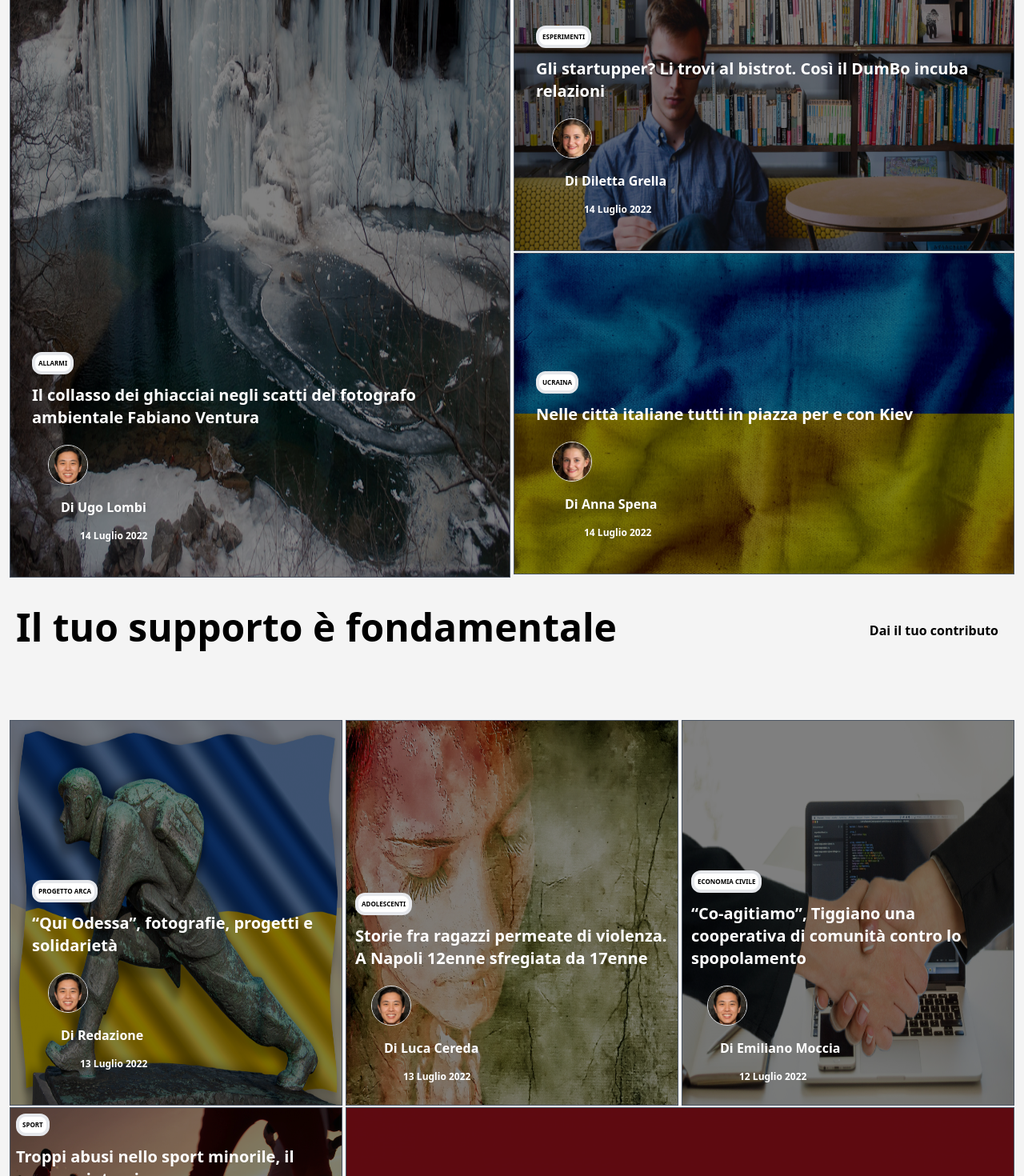
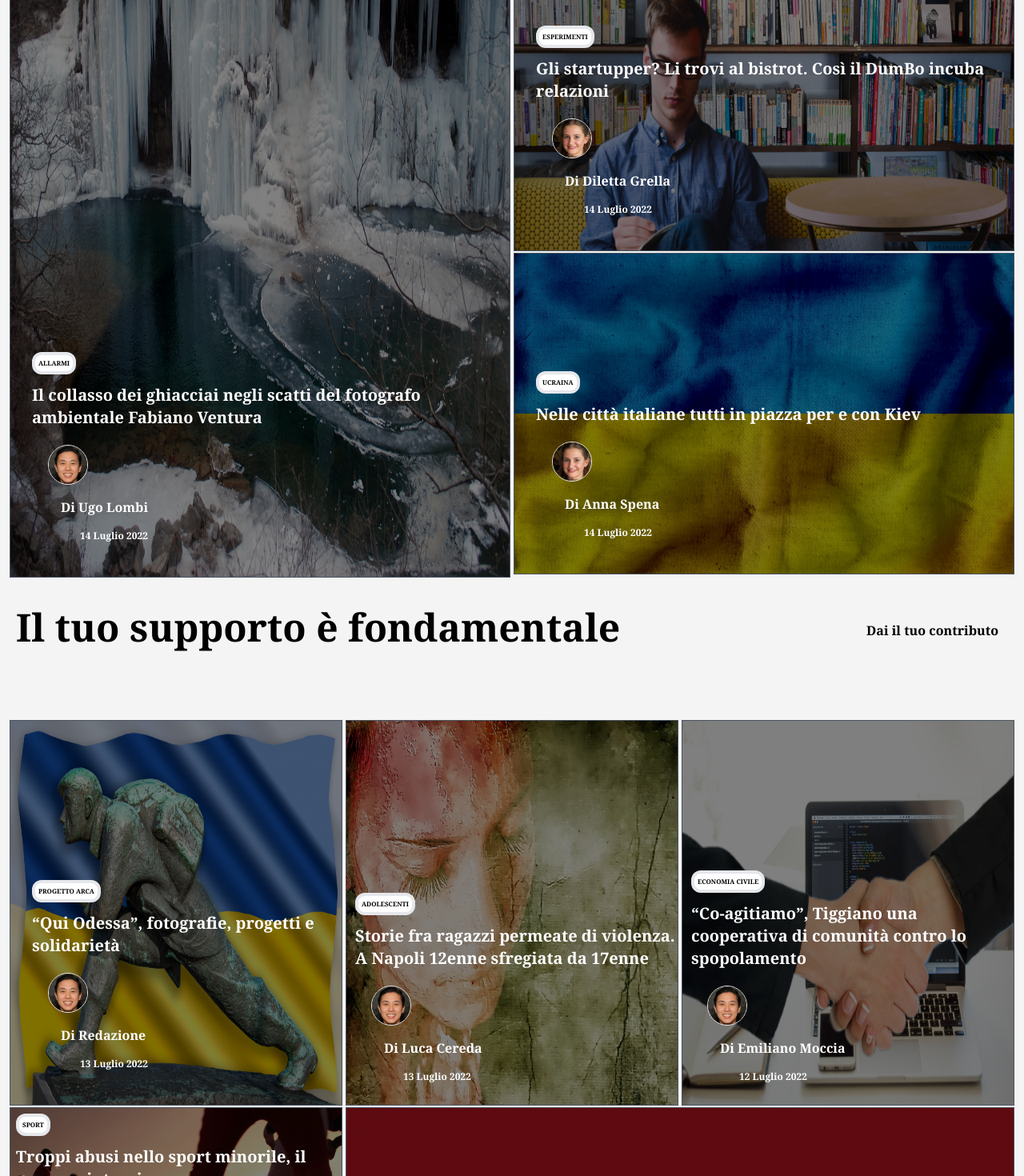
Before and after one commit to marcoglp98/atoms-demo, a React (Create React App) app: page / in a window 1280 px wide. Shown: the part 1200-2670 px from the top of the page at 80% size. Built offline with nearby package versions, Linux system fonts and the light colour scheme.

Commit message:
fix: fix responsive design

```diff
--- a/src/components/large/NewsContainer.jsx
+++ b/src/components/large/NewsContainer.jsx
@@ -10,16 +10,16 @@ const NewsContainer = () => {
   return (
     <div className=" flex flex-col sm:grid grid-cols-2 gap-1 mt-20 p-3 mob:gap-y-10 mob:text-2xl">
       <div className="max-h-[100vh] col-span-2 ">
-        <NewsCard position="bottom-1 left-2 p-5 max-h-[100vh]" subject="Migranti" authPic= {fausto} authName="Alessandro Puglia" date="29 Giugno 2022" title="Roccella Jonica, la Lampedusa che l'Italia ignora" sizes="h-[80vh] mob:h-[50vh] w-[100vw]" image={roccella}></NewsCard>
+        <NewsCard position="bottom-1 left-2 p-5 max-h-[100vh]" subject="Migranti" authPic= {fausto} authName="Alessandro Puglia" date="29 Giugno 2022" title="Roccella Jonica, la Lampedusa che l'Italia ignora" sizes="sm:h-[80vh] h-[50vh] mob:h-[50vh] w-[100vw]" image={roccella}></NewsCard>
       </div>
       <div className=" max-h-[68vh]  col-span-1 ">
-        <NewsCard position="bottom-1 left-2 p-5 max-h-[100vh]" subject="Allarmi" authPic= {fausto} authName="Ugo Lombi" date="14 Luglio 2022" title="Il collasso dei ghiacciai negli scatti del fotografo ambientale Fabiano Ventura" sizes="h-[119vh] mob:h-[50vh] w-[100vw]" image={ice}></NewsCard>
+        <NewsCard position="bottom-1 left-2 p-5 max-h-[100vh]" subject="Allarmi" authPic= {fausto} authName="Ugo Lombi" date="14 Luglio 2022" title="Il collasso dei ghiacciai negli scatti del fotografo ambientale Fabiano Ventura" sizes="sm:h-[119vh] h-[50vh] mob:h-[50vh] w-[100vw]" image={ice}></NewsCard>
       </div>
       <div className="  max-h-[68vh] col-span-1 ">
-        <NewsCard position="bottom-1 left-2 p-5 max-h-[68vh]" subject="Esperimenti" authPic= {marta} authName="Diletta Grella" date="14 Luglio 2022" title="Gli startupper? Li trovi al bistrot. Così il DumBo incuba relazioni" sizes="mob:h-[50vh] h-[68vh] w-[100vw]" image={startup}></NewsCard>
+        <NewsCard position="bottom-1 left-2 p-5 max-h-[68vh]" subject="Esperimenti" authPic= {marta} authName="Diletta Grella" date="14 Luglio 2022" title="Gli startupper? Li trovi al bistrot. Così il DumBo incuba relazioni" sizes="mob:h-[50vh] h-[50vh] sm:h-[68vh] w-[100vw]" image={startup}></NewsCard>
       </div>
       <div className=" max-h-[50vh] col-start-2">
-        <NewsCard position="bottom-1 left-2 p-5 max-h-[50vh]" subject="Ucraina" authPic= {marta} authName="Anna Spena" date="14 Luglio 2022" title="Nelle città italiane tutti in piazza per e con Kiev" sizes="mob:h-[50vh] h-[50vh] w-[100vw]" image={ukraine}></NewsCard>
+        <NewsCard position="bottom-1 left-2 p-5 max-h-[50vh]" subject="Ucraina" authPic= {marta} authName="Anna Spena" date="14 Luglio 2022" title="Nelle città italiane tutti in piazza per e con Kiev" sizes="mob:h-[50vh] h-[50vh] sm:h-[50vh] w-[100vw]" image={ukraine}></NewsCard>
       </div>
     </div>
   );
--- a/src/components/large/SecondNewsCont.jsx
+++ b/src/components/large/SecondNewsCont.jsx
@@ -13,6 +13,7 @@ import old from "../../resources/backgrounds/old.jpg";
 import life from "../../resources/backgrounds/life.jpg";
 import fruit from "../../resources/backgrounds/fruit.jpg";
 import sicily from "../../resources/backgrounds/sicily.jpg";
+
 const SecondNewsCont = () => {
   return (
     <div className=" sm:grid grid-cols-6 flex flex-col gap-1 mt-20 p-3 mob:gap-y-10 mob:text-2xl">
@@ -24,7 +25,7 @@ const SecondNewsCont = () => {
           authName="Redazione"
           date="13 Luglio 2022"
           title="“Qui Odessa”, fotografie, progetti e solidarietà"
-          sizes="h-[60vh] w-[100vw] mob:h-[50vh]"
+          sizes="sm:h-[60vh] h-[50vh] w-[100vw] mob:h-[50vh]"
           image={odessa}
         ></NewsCard>
       </div>
@@ -36,7 +37,7 @@ const SecondNewsCont = () => {
           authName="Luca Cereda"
           date="13 Luglio 2022"
           title="Storie fra ragazzi permeate di violenza. A Napoli 12enne sfregiata da 17enne"
-          sizes="h-[60vh] w-[100vw] mob:h-[50vh]"
+          sizes="sm:h-[60vh] h-[50vh] w-[100vw] mob:h-[50vh]"
           image={violence}
         ></NewsCard>
       </div>
@@ -48,7 +49,7 @@ const SecondNewsCont = () => {
           authName="Emiliano Moccia"
           date="12 Luglio 2022"
           title="“Co-agitiamo”, Tiggiano una cooperativa di comunità contro lo spopolamento"
-          sizes="h-[60vh] w-[100vw] mob:h-[50vh]"
+          sizes="sm:h-[60vh] h-[50vh] w-[100vw] mob:h-[50vh]"
           image={meeting}
         ></NewsCard>
       </div>
@@ -60,7 +61,7 @@ const SecondNewsCont = () => {
           authName="Diletta Grella"
           date="7 Luglio 2022"
           title="Troppi abusi nello sport minorile, il governo interviene"
-          sizes="h-[50vh] w-[100vw] mob:h-[50vh]"
+          sizes="sm:h-[50vh] h-[50vh] w-[100vw] mob:h-[50vh]"
           image={abuse}
         ></NewsCard>
       </div>
@@ -79,7 +80,7 @@ const SecondNewsCont = () => {
       <div className="max-h-[40vh] col-span-6">
         <PhraseBanner></PhraseBanner>
       </div>
-      <div className=" max-h-[40vh] col-span-1">
+      <div className="max-h-[40vh] col-span-1">
         <BlogBanner></BlogBanner>
       </div>
       <div className="  max-h-[40vh] col-span-1">
@@ -105,7 +106,7 @@ const SecondNewsCont = () => {
           authName="Giovanni Gavardi"
           date="3 Luglio 2022"
           title="La Kasbah mazarese nella quale si gusta la cultura araba"
-          sizes="h-[80vh] w-[100vw] mob:h-[50vh]"
+          sizes="sm:h-[80vh] h-[50vh] w-[100vw] mob:h-[50vh]"
           image={food}
         ></NewsCard>
       </div>
@@ -117,7 +118,7 @@ const SecondNewsCont = () => {
           authName="Redazione"
           date="13 Luglio 2022"
           title="“Qui Odessa”, fotografie, progetti e solidarietà"
-          sizes="h-[60vh] w-[100vw] mob:h-[50vh]"
+          sizes="sm:h-[60vh] h-[50vh] w-[100vw] mob:h-[50vh]"
           image={odessa}
         ></NewsCard>
       </div>
@@ -130,7 +131,7 @@ const SecondNewsCont = () => {
           authName="Emiliano Moccia"
           date="12 Luglio 2022"
           title="“Co-agitiamo”, Tiggiano una cooperativa di comunità contro lo spopolamento"
-          sizes="h-[60vh] w-[100vw] mob:h-[50vh]"
+          sizes="sm:h-[60vh] h-[50vh] w-[100vw] mob:h-[50vh]"
           image={meeting}
         ></NewsCard>
       </div>
@@ -142,7 +143,7 @@ const SecondNewsCont = () => {
           authName="Luca Cereda"
           date="13 Luglio 2022"
           title="Storie fra ragazzi permeate di violenza. A Napoli 12enne sfregiata da 17enne"
-          sizes="h-[60vh] w-[100vw] mob:h-[50vh]"
+          sizes="sm:h-[60vh] h-[50vh] w-[100vw] mob:h-[50vh]"
           image={violence}
         ></NewsCard>
       </div>
@@ -154,11 +155,11 @@ const SecondNewsCont = () => {
           authName="Anna Spena"
           date="14 Luglio 2022"
           title="Leopoli, andata + ritorno"
-          sizes="h-[102vh] w-[100vw] mob:h-[50vh]"
+          sizes="sm:h-[102vh] h-[50vh] w-[100vw] mob:h-[50vh]"
           image={odessa}
         ></NewsCard>
       </div>
-      <div className="mob:max-h-[60vh] max-h-[25vh] col-start-1 col-end-4 ">
+      <div className="mob:max-h-[60vh] sm:max-h-[25vh] col-start-1 col-end-4 ">
         <NewsCard
           position="top-1 p-1 max-h-[100vh]"
           subject="Innovazione"
@@ -166,12 +167,12 @@ const SecondNewsCont = () => {
           authName="Luca Cereda"
           date="13 Luglio 2022"
           title="Gli anziani del Sicomoro spopolano su TikTok"
-          sizes="h-[30vh] w-[100vw] mob:h-[50vh]"
+          sizes="sm:h-[30vh] h-[50vh] w-[100vw] mob:h-[50vh]"
           image={old}
         ></NewsCard>
       </div>
 
-      <div className=" mob:max-h-[60vh] max-h-[25vh] w-[vw] col-start-1 col-end-4">
+      <div className=" mob:max-h-[60vh] sm:max-h-[25vh]  col-start-1 col-end-4">
         <NewsCard
           position="top-1 p-1 max-h-[100vh]"
           subject="Disabilità"
@@ -179,11 +180,11 @@ const SecondNewsCont = () => {
           authName="Luca Cereda"
           date="13 Luglio 2022"
           title="Emergenza sordi: quando un'app ti salva la vita"
-          sizes="h-[30vh] w-[100vw] mob:h-[50vh]"
+          sizes="sm:h-[30vh] h-[50vh] w-[100vw] mob:h-[50vh]"
           image={life}
         ></NewsCard>
       </div>
-      <div className="mob:max-h-[60vh] max-h-[25vh] w-[vw] col-start-1 col-end-4 ">
+      <div className="mob:max-h-[60vh] sm:max-h-[25vh] w-[vw] col-start-1 col-end-4 ">
         <NewsCard
           position="top-1 p-1 max-h-[100vh]"
           subject="Traiettorie"
@@ -191,12 +192,12 @@ const SecondNewsCont = () => {
           authName="Luca Cereda"
           date="13 Luglio 2022"
           title="Diego, il fruttivendolo che ha scelto la cooperazione sociale"
-          sizes="h-[30vh] w-[100vw] mob:h-[50vh]"
+          sizes="sm:h-[30vh] h-[50vh] w-[100vw] mob:h-[50vh]"
           image={fruit}
         ></NewsCard>
       </div>
 
-      <div className="mob:max-h-[60vh] max-h-[25vh] w-[vw] col-start-1 col-end-4 ">
+      <div className="mob:max-h-[60vh] sm:max-h-[25vh] w-[vw] col-start-1 col-end-4 ">
         <NewsCard
           position="top-1 p-1 max-h-[100vh]"
           subject="Sociale"
@@ -204,7 +205,7 @@ const SecondNewsCont = () => {
           authName="Luca Cereda"
           date="13 Luglio 2022"
           title="Pedalare Sicily Coast to Coast per essere più inclusivi"
-          sizes="h-[25vh] w-[100vw] mob:h-[50vh]"
+          sizes="sm:h-[25vh] h-[50vh] w-[100vw] mob:h-[50vh]"
           image={sicily}
         ></NewsCard>
       </div>
--- a/src/components/small/BlogBanner.jsx
+++ b/src/components/small/BlogBanner.jsx
@@ -4,9 +4,9 @@ const BlogBanner = () => {
   return (
 <div className="relative">
       <div className="relative border-r border-l border-gray-600 bg-white 2xl:h-[20vh] 2xl:pl-12 h-[35vh] max-h[20vh] pt-8 p-2">
-        <img className="mob:ml-[30vw] grayscale h-[100px] w-[100px] ml-10 brightness-50 rounded-full border-4 border-gray-600" src={fausto} alt="" />
+        <img className="ml-[30vw] mob:ml-[30vw] grayscale h-[100px] w-[100px] sm:ml-10 brightness-50 rounded-full border-4 border-gray-600" src={fausto} alt="" />
 
-        <div className=" max-h-[8vh] font-bold absolute mob:ml-[30vw] ml-12 p-2">
+        <div className=" max-h-[8vh] font-bold absolute mob:ml-[30vw] ml-[30vw] sm:ml-12 p-2">
           <p className="text-sm">
             Disarmato
           </p>
--- a/src/components/small/NewsCard.jsx
+++ b/src/components/small/NewsCard.jsx
@@ -8,8 +8,8 @@ const NewsCard = (props) => {
           alt=""
         />
 
-        <div className={`${props.position} font-bold absolute`}>
-          <div className="flex text-[8px] mb-3">
+        <div className={`${props.position} font-bold absolute mob:p-1`}>
+          <div className="flex  text-[8px] mb-3">
             <p className="uppercase rounded-xl border-4 bg-white p-1">{props.subject}</p>
           </div>
           <p className="mob:text-3xl sm:text-xl 2xl:text-5xl text-white">{props.title}</p>
--- a/src/index.css
+++ b/src/index.css
@@ -7,7 +7,11 @@ body {
 
 }
 
-@media only screen and (max-width: 768px) {
+*{
+  font-family: Georgia, serif;
+}
+
+@media only screen and (max-width: 480px) {
   body{max-width: 900px;
   margin: auto;
    }}
--- a/tailwind.config.js
+++ b/tailwind.config.js
@@ -5,7 +5,7 @@ module.exports = {
   ],
   theme: {
     screens: {
-      'mob': {'max': '768px'},
+      'mob': {'max': '480px'},
       // => @media (max-width: 1535px) { ... }
       'sm': '640px',
       // => @media (min-width: 640px) { ... }
```
